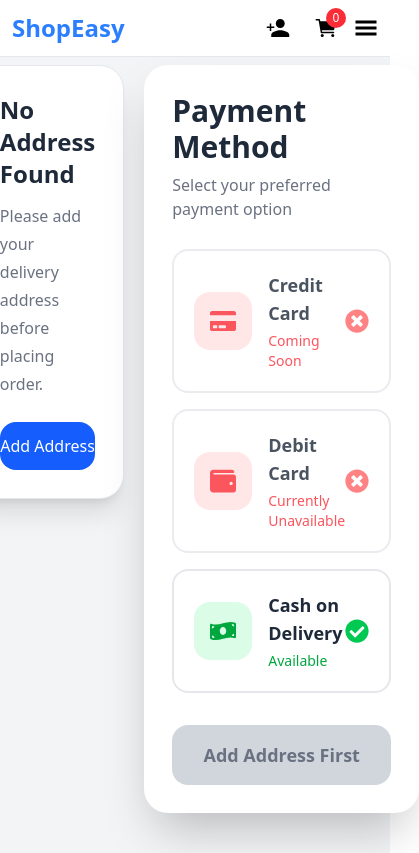
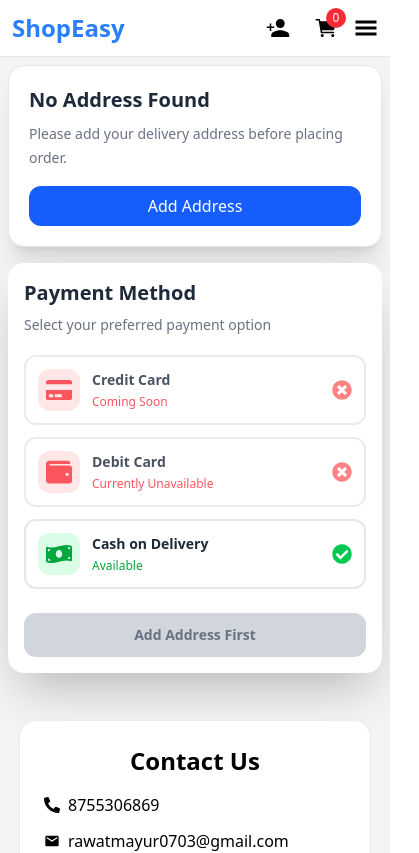
Before and after one commit to fozirawat6869/Ecommerce-Website, a React (Vite) app in the folder e-commerce/: page /paymentSection in a window 390 px wide. Shown: the top 853 px of the page, 419 px wide, since content can reach past the window. Built offline with nearby package versions, Linux system fonts and the light colour scheme; no server answers; the HTML template or start-up script is replaced by a standard one.

Commit message:
made PaymentSection component responsive for all screen

```diff
--- a/e-commerce/src/components/pages/PaymentSection.jsx
+++ b/e-commerce/src/components/pages/PaymentSection.jsx
@@ -1,3 +1,4 @@
+
 
 import { useQuery } from "@tanstack/react-query";
 import React, { useState } from "react";
@@ -13,17 +14,13 @@ import { useNavigate } from "react-router-dom";
 import api from "../../utils/api";
 
 function PaymentSection() {
-
   const navigate = useNavigate();
-
   const [selected, setSelected] = useState("");
-
   const token = localStorage.getItem("token");
 
   // Fetch Address
   const fetchAddress = async () => {
     try {
-
       const res = await api.get("/api/getAddress", {
         headers: {
           Authorization: `Bearer ${token}`,
@@ -32,8 +29,7 @@ function PaymentSection() {
 
       console.log("api response", res.data);
 
-      return res.data.userAddress || []
-
+      return res.data.userAddress || [];
     } catch (err) {
       console.log("wrong api", err);
       return [];
@@ -46,9 +42,6 @@ function PaymentSection() {
     queryFn: fetchAddress,
   });
 
-  console.log("data from quer ", data);
-
-  // SAFETY
   const addressData = Array.isArray(data)
     ? data
     : data?.address || data?.data || [];
@@ -80,33 +73,31 @@ function PaymentSection() {
 
   if (isLoading) {
     return (
-      <div className="flex items-center justify-center min-h-screen text-2xl font-semibold">
+      <div className="flex items-center justify-center mt-5 text-2xl font-semibold">
         Loading...
       </div>
     );
   }
 
   return (
-    <div className="bg-gray-100  flex gap-5 items-start justify-center p-2">
+    <div className="bg-gray-100 flex flex-col lg:flex-row gap-4 lg:gap-5 items-center lg:items-start justify-center p-2 ">
 
       {/* ADDRESS SECTION */}
+      {addressData.length === 0 ? (
 
-      {
-        addressData.length === 0 ? (
+        <div className="bg-white w-full max-w-sm sm:max-w-md rounded-2xl sm:rounded-3xl shadow-xl p-5 sm:p-7 border border-gray-200">
 
-          <div className="bg-white w-[400px] rounded-3xl shadow-xl p-7 border border-gray-200">
-
-            <h2 className="text-2xl font-bold text-gray-800 mb-3">
+          <h2 className="text-xl sm:text-2xl font-bold text-gray-800 mb-2 sm:mb-3">
             No Address Found
           </h2>
 
-            <p className="text-gray-500 leading-7 mb-6">
+          <p className="text-sm sm:text-base text-gray-500 leading-6 sm:leading-7 mb-4 sm:mb-6">
             Please add your delivery address before placing order.
           </p>
 
           <button
             onClick={() => navigate("/addAddress")}
-              className="w-full bg-blue-600 hover:bg-blue-700 text-white py-3 rounded-2xl transition-all duration-300"
+            className="w-full bg-blue-600 hover:bg-blue-700 text-white py-2 sm:py-3 rounded-xl sm:rounded-2xl transition"
           >
             Add Address
           </button>
@@ -114,100 +105,73 @@ function PaymentSection() {
 
       ) : (
 
-          <div className="bg-white rounded-3xl shadow-xl p-6 border border-gray-200 w-[400px]">
-
-            {/* TOP */}
+        <div className="bg-white w-full max-w-sm sm:max-w-md rounded-2xl sm:rounded-3xl shadow-xl p-5 sm:p-6 border border-gray-200">
 
           <div className="flex items-start justify-between gap-4">
 
-              {/* LEFT */}
-
             <div>
 
-                <p className="text-sm text-gray-500 mb-2">
-                  Deliver To:
+              <p className="text-xs sm:text-sm font-bold text-gray-500 mb-2">
+                Deliver To :
               </p>
 
-                <h2 className="text-xl font-semibold text-gray-800">
+              <h2 className="text-lg sm:text-xl font-semibold text-gray-800">
                 {addressData?.[0]?.full_name}
               </h2>
 
-                <p className="text-gray-600 text-sm mt-2 leading-7">
+              <p className="text-xs sm:text-sm text-gray-600 mt-2 leading-5 sm:leading-7">
 
-                  {addressData?.[0]?.city},
-                  {" "}
-
-                  {addressData?.[0]?.state}
-
-                  {" - "}
-
-                  {addressData?.[0]?.pincode}
+                {addressData?.[0]?.city},{" "}
+                {addressData?.[0]?.state} - {addressData?.[0]?.pincode}
 
               </p>
 
-                <p className="text-gray-700 font-medium mt-3">
+              <p className="text-sm text-gray-700 font-medium mt-3">
                 {addressData?.[0]?.mobile}
               </p>
 
             </div>
 
-              {/* CHANGE BUTTON */}
-
-              <button
-                className="border border-blue-500 text-blue-600 px-4 py-2 rounded-xl hover:bg-blue-50 transition"
-              >
-                Change
-              </button>
           </div>
 
-            {/* VERIFIED BOX */}
+          <div className="mt-4 sm:mt-5 bg-green-100 border border-green-200 rounded-xl sm:rounded-2xl p-3 sm:p-4 flex items-center justify-between">
 
-            <div className="mt-5 bg-green-100 border border-green-200 rounded-2xl p-4 flex items-center justify-between">
-
-              <p className="text-green-700 text-sm">
+            <p className="text-green-700 text-xs sm:text-sm">
               Delivery address verified
             </p>
 
-              <button className="text-blue-600 font-medium hover:underline">
+            <button className="text-blue-600 font-medium hover:underline text-xs sm:text-sm">
               Edit
             </button>
 
           </div>
         </div>
-        )
-      }
+      )}
 
       {/* PAYMENT SECTION */}
+      <div className="w-full max-w-sm sm:max-w-md lg:max-w-3xl bg-white rounded-2xl sm:rounded-3xl shadow-2xl p-4 sm:p-6 lg:p-7">
 
-      <div className="w-full max-w-3xl bg-white rounded-3xl shadow-2xl p-7">
+        <div className="mb-5 sm:mb-7">
 
-        {/* HEADING */}
-
-        <div className="mb-7">
-
-          <h1 className="text-3xl font-bold text-gray-800">
+          <h1 className="text-xl sm:text-2xl lg:text-3xl font-bold text-gray-800">
             Payment Method
           </h1>
 
-          <p className="text-gray-500 mt-2">
+          <p className="text-sm sm:text-base text-gray-500 mt-2">
             Select your preferred payment option
           </p>
+
         </div>
 
         {/* PAYMENT OPTIONS */}
-
-        <div className="space-y-4">
+        <div className="space-y-3 sm:space-y-4">
 
           {paymentOptions.map((item) => (
 
             <div
               key={item.id}
-
-              onClick={() =>
-                item.available && setSelected(item.id)
-              }
-
-              className={`relative overflow-hidden border-2 rounded-2xl p-5 transition-all duration-300 group
+              onClick={() => item.available && setSelected(item.id)}
+              className={`relative overflow-hidden border-2 rounded-xl sm:rounded-2xl p-3 sm:p-5 transition-all duration-300 group
 
               ${
                 selected === item.id
@@ -223,125 +187,86 @@ function PaymentSection() {
               `}
             >
 
-              {/* OVERLAY */}
-
               {!item.available && (
-
                 <div className="absolute inset-0 bg-black/70 opacity-0 group-hover:opacity-100 transition duration-300 flex items-center justify-center">
 
-                  <p className="text-white font-semibold text-lg">
+                  <p className="text-white font-semibold text-sm sm:text-lg">
                     Not Available Right Now
                   </p>
 
                 </div>
               )}
 
-              {/* CONTENT */}
-
               <div className="flex items-center justify-between">
 
-                {/* LEFT */}
+                <div className="flex items-center gap-3 sm:gap-4">
 
-                <div className="flex items-center gap-4">
-
-                  {/* ICON */}
-
-                  <div
-                    className={`p-4 rounded-2xl
-
+                  <div className={`p-2 sm:p-4 rounded-xl
                     ${
                       item.available
                         ? "bg-green-100 text-green-600"
                         : "bg-red-100 text-red-500"
                     }
-                    `}
-                  >
+                  `}>
                     {item.icon}
                   </div>
 
-                  {/* TEXT */}
-
                   <div>
 
-                    <h2 className="text-lg font-semibold text-gray-800">
+                    <h2 className="text-sm sm:text-lg font-semibold text-gray-800">
                       {item.title}
                     </h2>
 
-                    <p
-                      className={`text-sm mt-1
-
+                    <p className={`text-xs sm:text-sm mt-1
                       ${
                         item.available
                           ? "text-green-600"
                           : "text-red-500"
                       }
-                      `}
-                    >
+                    `}>
                       {item.message}
                     </p>
 
                   </div>
                 </div>
 
-                {/* RIGHT ICON */}
-
                 <div>
-
                   {item.available ? (
-
-                    <FaCheckCircle
-                      className="text-green-500"
-                      size={24}
-                    />
-
+                    <FaCheckCircle className="text-green-500" size={20} />
                   ) : (
-
-                    <FaTimesCircle
-                      className="text-red-400"
-                      size={24}
-                    />
+                    <FaTimesCircle className="text-red-400" size={20} />
                   )}
+                </div>
 
               </div>
-              </div>
-            </div>
-          ))}
+
             </div>
 
-        {/* PLACE ORDER BUTTON */}
+          ))}
 
+        </div>
+
+        {/* BUTTON */}
         <button
           disabled={
-            selected !== "cod" ||
-            addressData.length === 0
+            selected !== "cod" || addressData.length === 0
           }
-
-          className={`w-full mt-8 py-4 rounded-2xl text-lg font-semibold transition-all duration-300
+          className={`w-full mt-6 sm:mt-8 py-3 sm:py-4 rounded-xl sm:rounded-2xl text-sm sm:text-lg font-semibold transition
 
           ${
-            selected === "cod" &&
-            addressData.length > 0
-
-              ? "bg-green-600 hover:bg-green-700 text-white shadow-lg hover:scale-[1.02]"
-
+            selected === "cod" && addressData.length > 0
+              ? "bg-green-600 hover:bg-green-700 text-white"
               : "bg-gray-300 text-gray-500 cursor-not-allowed"
           }
           `}
         >
+          {addressData.length === 0
+            ? "Add Address First"
+            : selected === "cod"
+            ? "Place Order"
+            : "Select Payment Method"}
+        </button>
 
-          {
-            addressData.length === 0
-
-              ? "Add Address First"
-
-              : selected === "cod"
-
-              ? "Place Order"
-
-              : "Select Available Payment Method"
-          }
-
-        </button>
       </div>
     </div>
   );
```
Also changed, not shown: e-commerce/src/components/nav/nav.jsx (line endings or trailing spaces). Lines whose indentation alone changed are shown as unchanged.
